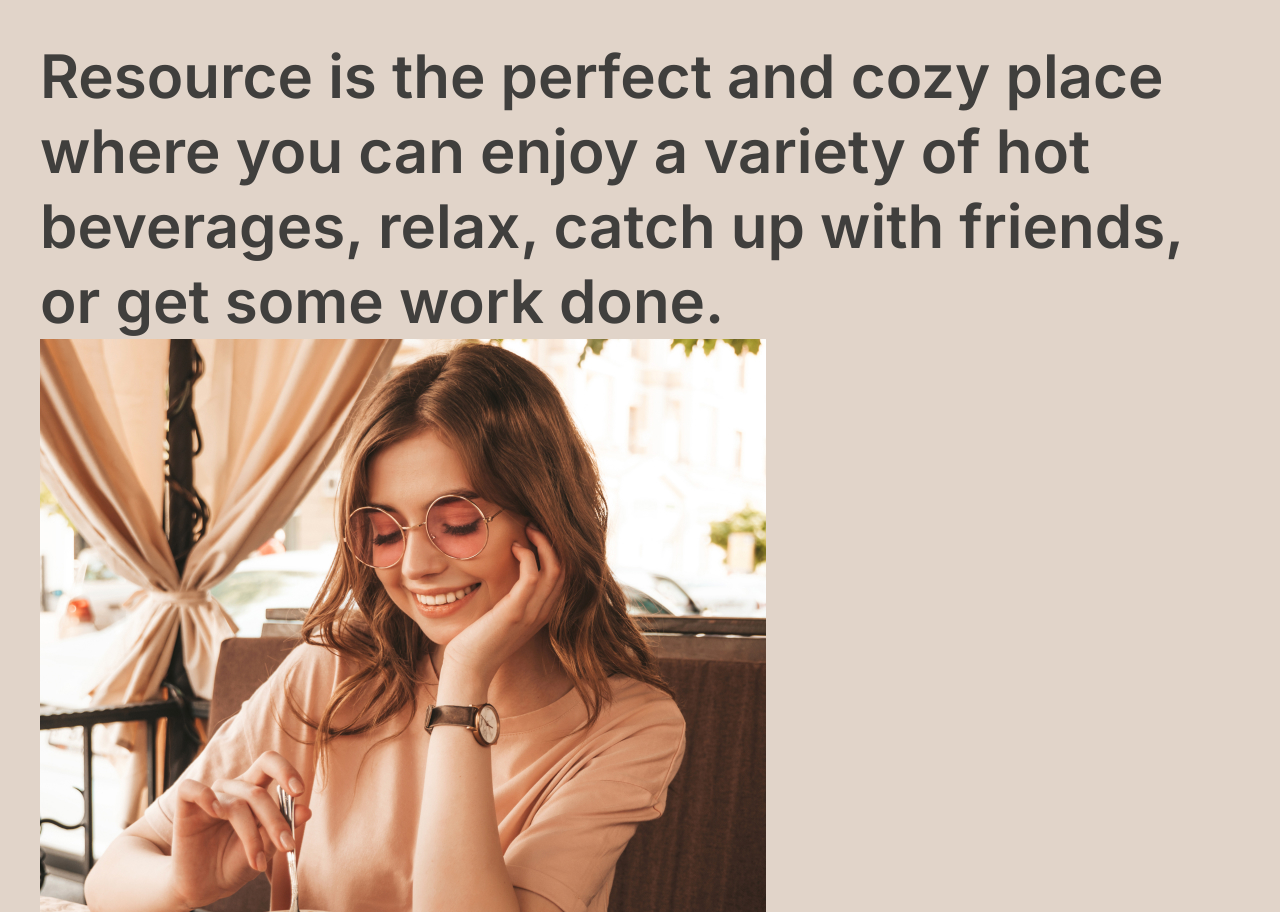
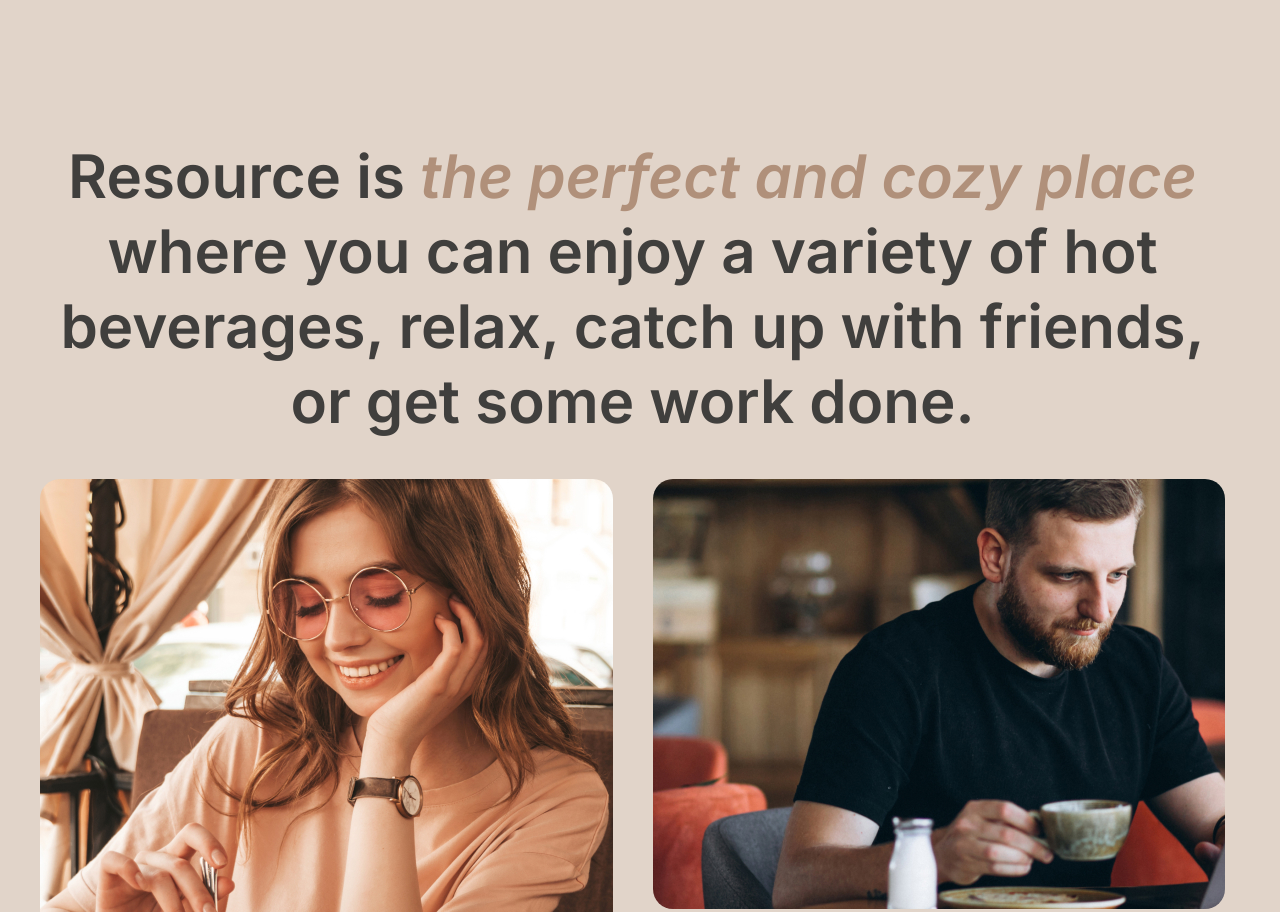
Before and after one commit to SerpentSveta/rsschool-landing-page, a website built with Vite: page index.html in a window 1280 px wide. Shown: the part 1580-2492 px from the top of the page. Built offline with nearby package versions, Linux system fonts and the light colour scheme; files whose address does not match are found by name.

Commit message:
style: add gallery styles

```diff
--- a/index.html
+++ b/index.html
@@ -59,7 +59,7 @@
       </div>
     </section>
     <section class="favorite-coffee" id="favorite-coffee">
-      <h2 class="favorite-coffee__title">Choose your <span class="favorite-coffee__accent">favorite</span> coffee</h2>
+      <h2 class="favorite-coffee__title">Choose your <span class="title__accent">favorite</span> coffee</h2>
       <div class="slider">
         <div class="slider__images-wrapper">
           <button class="slider__arrow slider__arrow_left" type="button" aria-label="Left"><span
@@ -98,14 +98,14 @@
       </div>
     </section>
     <section class="about" id="about">
-      <h2 class="about__title">Resource is the perfect and cozy place where you can enjoy a variety of hot beverages,
+      <h2 class="about__title">Resource is <span class="title__accent">the perfect and cozy place</span> where you can enjoy a variety of hot beverages,
         relax, catch up with friends, or
         get some work done.</h2>
       <div class="gallery">
-        <img src="./src/assets/gallery/about-1.jpg" alt="Coffee House" class="gallery__image">
+        <img src="./src/assets/gallery/about-1.jpg" alt="Coffee House" class="gallery__image gallery__image--big">
         <img src="./src/assets/gallery/about-2.jpg" alt="Coffee House" class="gallery__image">
         <img src="./src/assets/gallery/about-3.jpg" alt="Coffee House" class="gallery__image">
-        <img src="./src/assets/gallery/about-4.jpg" alt="Coffee House" class="gallery__image">
+        <img src="./src/assets/gallery/about-4.jpg" alt="Coffee House" class="gallery__image gallery__image--big">
       </div>
     </section>
     <section class="mobile-app" id="mobile-app">
--- a/src/style.css
+++ b/src/style.css
@@ -109,6 +109,7 @@ h2 {
   font-size: 60px;
   font-weight: 600;
   line-height: 1.25;
+  text-align: center;
 }
 
 h3 {
@@ -333,7 +334,7 @@ h3 {
   text-align: center;
 }
 
-.favorite-coffee__accent {
+.title__accent {
   font-style: italic;
   color: var(--text-accent);
 }
@@ -440,3 +441,27 @@ h3 {
 .slider__control_active {
   background-color: var(--background-container);
 }
+
+.about__title {
+  margin-top: 100px;
+}
+
+.gallery {
+  position: relative;
+  overflow-y: hidden;
+  margin-top: 40px;
+  column-count: 2;
+  column-gap: 40px;
+}
+
+.gallery__image {
+  border-radius: 20px;
+  width: 660px;
+  height: 430px;
+  margin-bottom: 40px;
+  object-fit: none;
+}
+
+.gallery__image--big {
+  height: 590px;
+}
```
